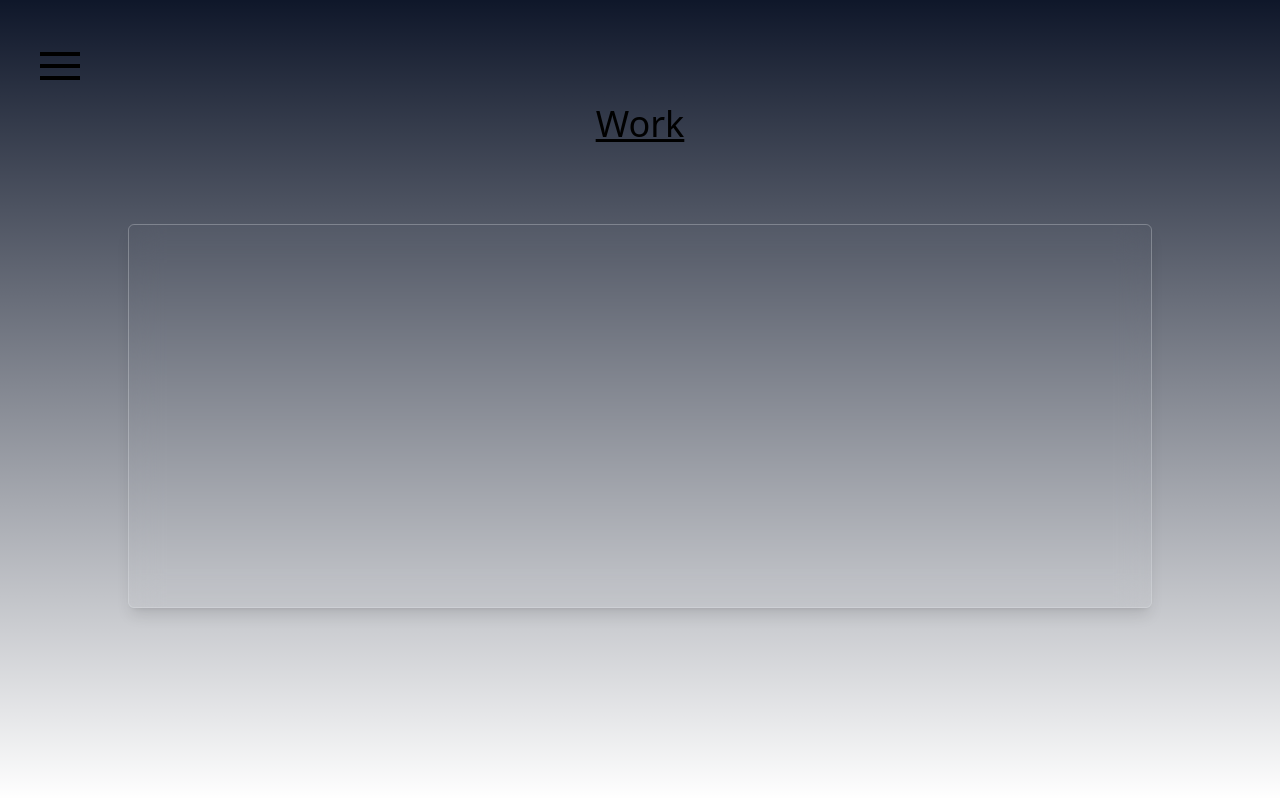
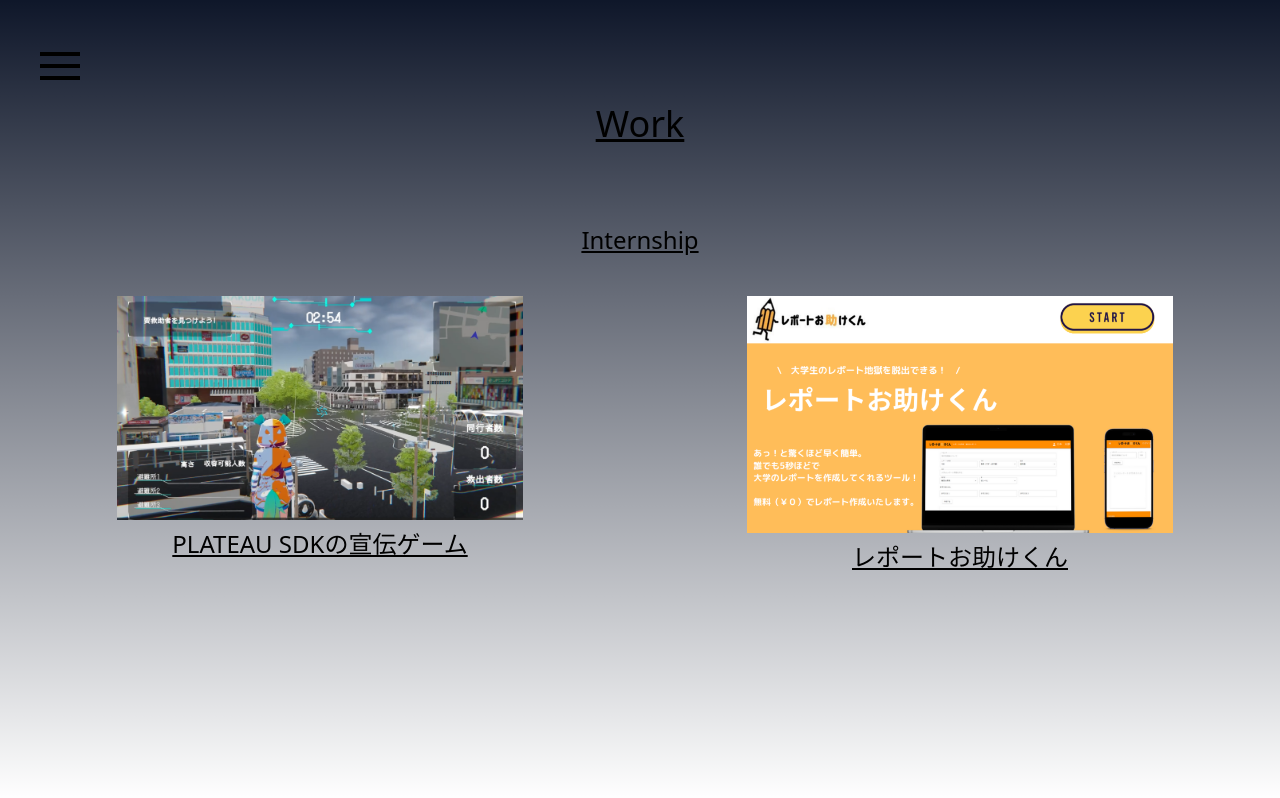
Before and after one commit to maooz4426/MyPage, a Next.js app: page /work in a window 1280 px wide. Built offline with nearby package versions, Linux system fonts and the light colour scheme.

Commit message:
workページ一旦完成

```diff
--- a/src/app/work/page.tsx
+++ b/src/app/work/page.tsx
@@ -3,28 +3,75 @@ import {motion} from "framer-motion";
 import React from "react";
 import {Menubar} from "@/components/Menubar";
 import {ContentTemplate} from "@/components/ContentTemplate";
+import nextConfig from "../../../next.config.mjs";
+const BASE_PATH = nextConfig.basePath || "";
+import Image from "next/image";
 
 export default function WorkPage (){
+
+
   return(
       <div>
           <Menubar/>
+          <div className="flex flex-col items-center">
           <motion.div
               initial={{opacity: 0}}
               animate={{opacity: 1}}
               exit={{opacity: 0}}
               transition={{duration: 0.3, delay: 0.5}}
-              className="flex flex-col items-center text-4xl my-20 underline"
+              className=" text-4xl my-20 underline"
           >Work
           </motion.div>
-          {/*<motion.div*/}
-          {/*className ="h-96 w-80  backdrop-blur-lg rounded-md border border-gray-200/30 shadow-lg">*/}
-          {/*  aaaaaa*/}
-          {/*</motion.div>*/}
-          <div className="flex flex-col items-center ">
-              <ContentTemplate>
 
-              </ContentTemplate>
+          <motion.div
+              initial={{opacity: 0}}
+              animate={{opacity: 1}}
+              exit={{opacity: 0}}
+              transition={{duration: 0.3, delay: 0.5}}
+              className="text-2xl  underline"
+          >Internship
+          </motion.div>
           </div>
+
+
+          <div className="grid grid-cols-2">
+          <motion.div
+              initial={{opacity: 0}}
+              animate={{opacity: 1}}
+              transition={{duration: 1, delay: 2}}
+              className=" mx-4 my-10">
+              <div className="w-full flex flex-col mx-auto items-center">
+                  <Image
+                      src={`${BASE_PATH}/images/plateau-sdk-game.png`}
+                      alt="plateau-sdk"
+                      width={500}
+                      height={400}
+                      className="w-2/3"
+                  />
+                  <h1 className="text-2xl my-2 underline">PLATEAU SDKの宣伝ゲーム</h1>
+              </div>
+          </motion.div>
+          <motion.div
+              initial={{opacity: 0}}
+              animate={{opacity: 1}}
+              transition={{duration: 1, delay: 2}}
+              className="my-10 flex flex-col items-center justify-center">
+              <Image
+                  src={`${BASE_PATH}/images/reportkun.png`}
+                  alt="plateau-sdk"
+                  width={500}
+                  height={400}
+                  className="w-2/3"
+              />
+              <h1 className="text-2xl my-2 underline">レポートお助けくん</h1>
+          </motion.div>
+          </div>
+
+
+
+
       </div>
-  )
+
+// </div>
+)
 }
--- a/src/components/ContentTemplate.tsx
+++ b/src/components/ContentTemplate.tsx
@@ -9,8 +9,12 @@ import React from "react";
 export const ContentTemplate: React.FC<ContentTemplateProps> = ({children}) =>{
     return (
             <motion.div
-                className="h-96 w-4/5  backdrop-blur-lg rounded-md border border-gray-200/30 shadow-lg">
-
+                initial={{opacity: 0}}
+                animate={{opacity: 1}}
+                transition={{duration: 1, delay: 2}}
+                // className=" w-4/5  backdrop-blur-lg rounded-md border border-gray-200/30 shadow-lg">
+                className="w-4/5 mx-auto my-10"
+                >
                 {children}
             </motion.div>
 
--- a/src/components/Menubar.tsx
+++ b/src/components/Menubar.tsx
@@ -3,6 +3,7 @@ import Image from "next/image";
 import {motion} from "framer-motion";
 import React from "react";
 import nextConfig from "../../next.config.mjs";
+import Link from "next/link";
 const BASE_PATH = nextConfig.basePath || "";
 
 
@@ -67,29 +68,38 @@ export const Menubar:React.FC　= () =>{
                                 transition={{duration: 0.3}}
                             >
                                 <motion.a
-                                    href={`${BASE_PATH}/`}
+                                    // href={`${BASE_PATH}/`}
                                     className="text-4xl text-white mb-8 cursor-pointer"
                                     whileHover={{scale:1.1}}
                                     whileTap={{scale: 0.95}}
                                 >
-                                    Home
+                                    <Link href={`${BASE_PATH}/`}>
+                                        Home
+                                    </Link>
+
                                 </motion.a>
 
                                 <motion.a
-                                    href={`${BASE_PATH}/profile`}
+                                    // href={`${BASE_PATH}/profile`}
                                     className="text-4xl text-white mb-8 cursor-pointer"
                                     whileHover={{scale: 1.1}}
                                     whileTap={{scale: 0.95}}
                                 >
-                                    Profile
+                                    <Link href={`${BASE_PATH}/profile`}>
+                                        Profile
+                                    </Link>
+
                                 </motion.a>
                                 <motion.a
-                                    href={`${BASE_PATH}/work`}
+                                    // href={`${BASE_PATH}/work`}
                                     className="text-4xl text-white cursor-pointer"
                                     whileHover={{scale: 1.1}}
                                     whileTap={{scale: 0.95}}
                                 >
-                                    Work
+                                    <Link href={`${BASE_PATH}/work`}>
+                                        Work
+                                    </Link>
+
                                 </motion.a>
 
                             </motion.nav>
```
Also changed, not shown: public/images/plateau-sdk-game.png (added), public/images/reportkun.png (added).
